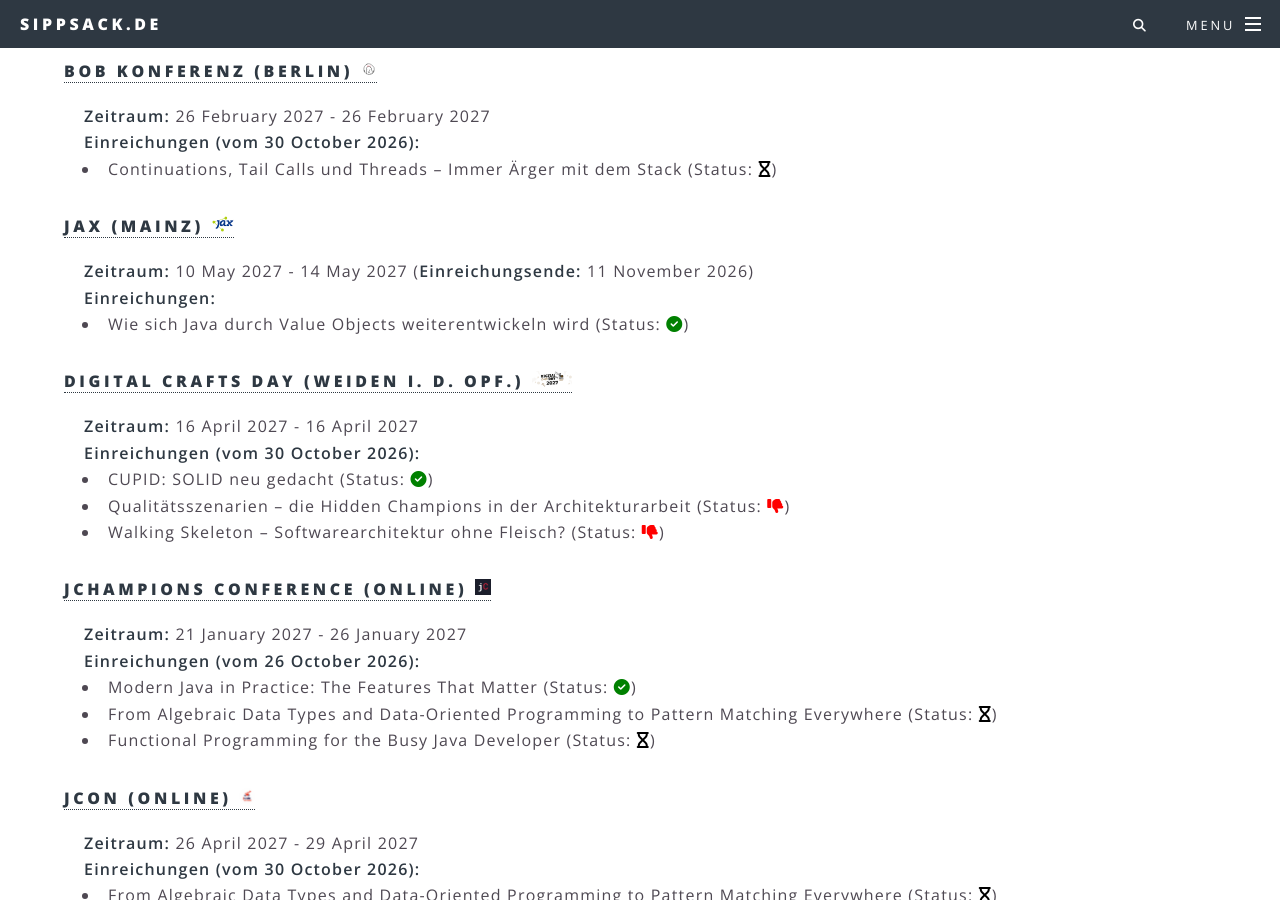
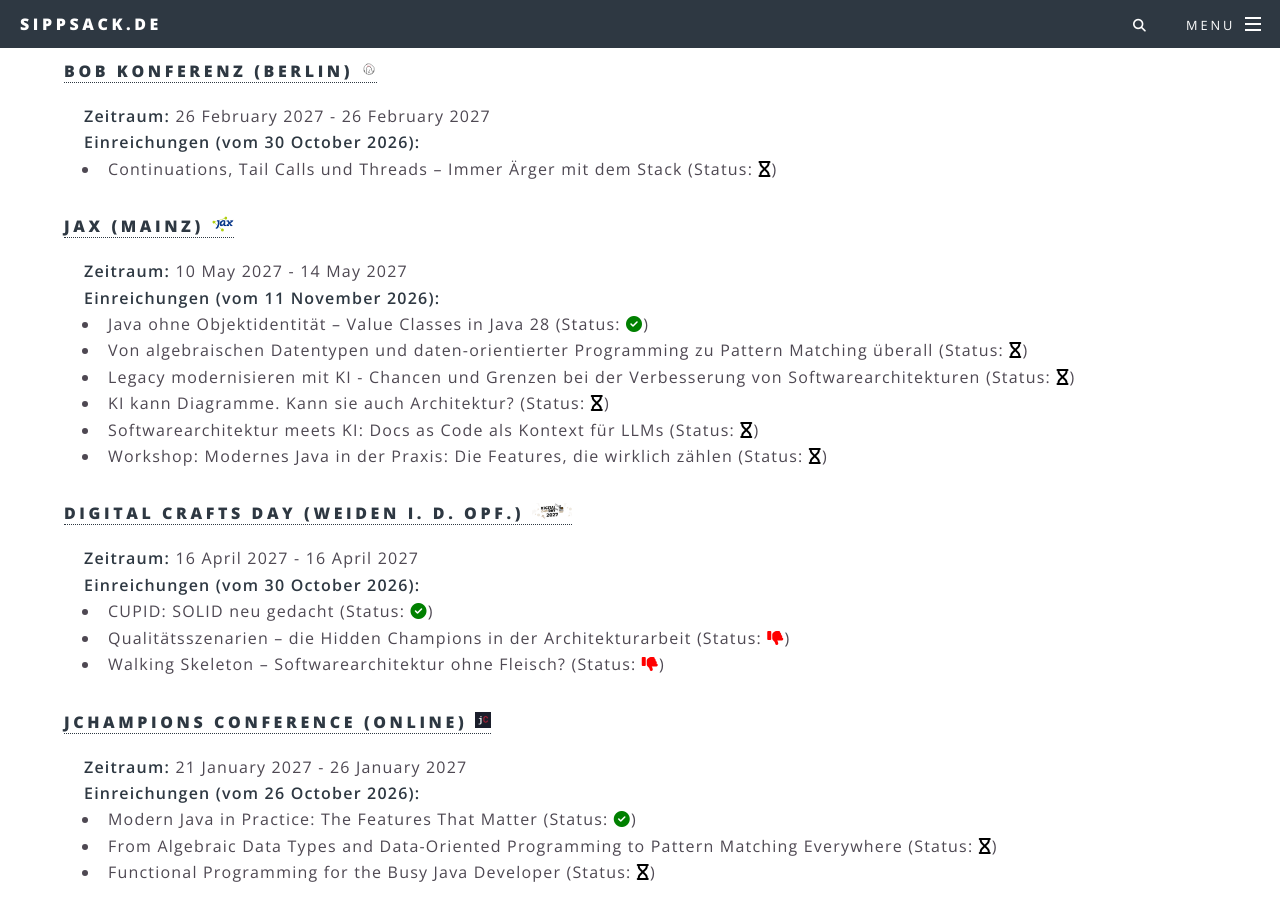
Before and after one commit to sippsack/sippsack.github.io, a Jekyll site: the page built from cfps.md, in a window 1280 px wide and 900 px high, scrolled down 713 px. Built offline with Jekyll 4.4.1, drawn with Linux system fonts in a browser that asks for light colours.

Commit message:
JAX 2027: Einreichungen erfasst, Value Classes angenommen
Co-authored-by: Copilot App <223556219+Copilot@users.noreply.github.com>

```diff
--- a/_data/cfps.yaml
+++ b/_data/cfps.yaml
@@ -71,9 +71,14 @@ ideas:
       from: 2027-05-10
       till: 2027-05-14
       deadline: 2026-11-11
-      submitted:
-      talks:
-        "Wie sich Java durch Value Objects weiterentwickeln wird": x
+      submitted: 2026-11-11
+      talks:
+        "Java ohne Objektidentität – Value Classes in Java 28": x
+        "Von algebraischen Datentypen und daten-orientierter Programming zu Pattern Matching überall": o
+        "Legacy modernisieren mit KI - Chancen und Grenzen bei der Verbesserung von Softwarearchitekturen": o
+        "KI kann Diagramme. Kann sie auch Architektur?": o
+        "Softwarearchitektur meets KI: Docs as Code als Kontext für LLMs": o
+        "Workshop: Modernes Java in der Praxis: Die Features, die wirklich zählen": o
   - dcd:
       name: Digital Crafts Day
       url: https://sessionize.com/digital-crafts-day-2027/
--- a/_data/talks.yaml
+++ b/_data/talks.yaml
@@ -7,7 +7,7 @@
 2027:
   - Mai:
     - host: jax
-      title: "Wie sich Java durch Value Objects weiterentwickeln wird"
+      title: "Java ohne Objektidentität – Value Classes in Java 28"
       date: 2027-05-11
       link: https://jax.de/mainz/
   - April:
```
